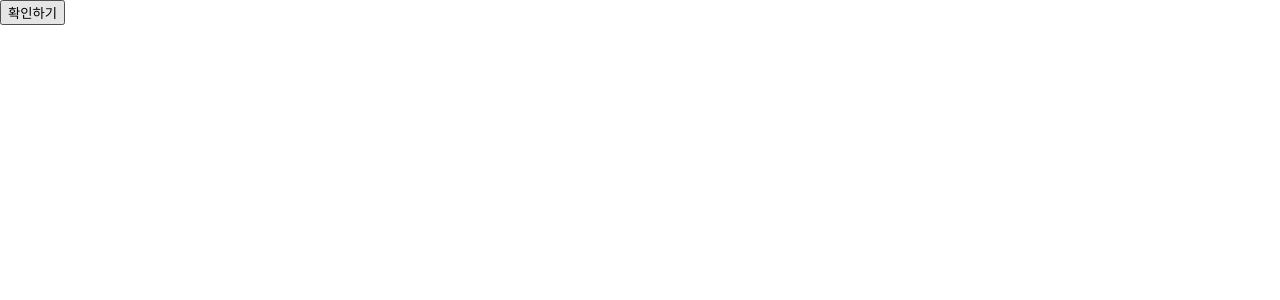
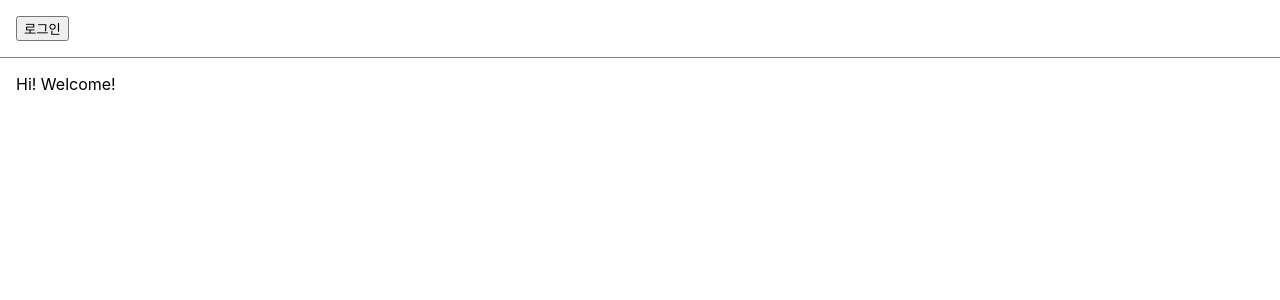
Before and after one commit to jh0neee/first-test-react, a React (Create React App) app: page / in a window 1280 px wide. Shown: the top 300 px of the page. Built offline with nearby package versions, Linux system fonts and the light colour scheme.

Commit message:
Conditional Rendering

```diff
--- /dev/null
+++ b/src/chapter_09/LandingPage.jsx
@@ -0,0 +1,27 @@
+import React, { useState } from "react";
+import Toolbar from "./Toolbar";
+
+function LandingPage(props) {
+    const [isLoggedIn, setIsLoggedIn] = useState(false);
+
+    const onClickLogin = () => {
+        setIsLoggedIn(true);
+    };
+
+    const onClickLogout = () => {
+        setIsLoggedIn(false);
+    };
+
+    return(
+        <div>
+            <Toolbar
+                isLoggedIn={isLoggedIn}
+                onClickLogin={onClickLogin}
+                onClickLogout={onClickLogout}
+            />
+            <div style={{padding: 16}}>Hi! Welcome!</div>
+        </div>
+    );
+}
+
+export default LandingPage;
--- /dev/null
+++ b/src/chapter_09/Toolbar.jsx
@@ -0,0 +1,35 @@
+// LogIn LogOut button 보여주는 toolbar
+
+import React from "react";
+
+const styles = {
+    wrapper: {
+        padding: 16,
+        display: "flex",
+        flexDirection: "row",
+        borderBottom: "1px solid grey",
+    },
+    greeting: {
+        marginRight: 8,
+    },
+};
+
+function Toolbar(props) {
+    const { isLoggedIn, onClickLogin, onClickLogout } = props;
+
+    return (
+        <div style={styles.wrapper}>
+            {/* 조건부렌더링  */}
+
+            { isLoggedIn && <span style={styles.greeting}>환영합니다!</span> }
+
+            { isLoggedIn ?  (
+                <button onClick={onClickLogout}>로그아웃</button>
+            ) : (
+                <button onClick={onClickLogin}>로그인</button>
+            )}
+        </div>
+    );
+}
+
+export default Toolbar;
--- a/src/index.js
+++ b/src/index.js
@@ -11,12 +11,13 @@
 import NotificationList from './chapter_06/NotificationList';
 import Accommodate from './chapter_07/Accommodate';
 import ConfirmButton from './chapter_08/ConfirmButton';
+import LandingPage from './chapter_09/LandingPage';
 
 const root = createRoot(document.getElementById('root'))
 
 root.render(
   <React.StrictMode>
-    <ConfirmButton />
+    <LandingPage />
   </React.StrictMode>,
   document.getElementById('root')
 );
```
